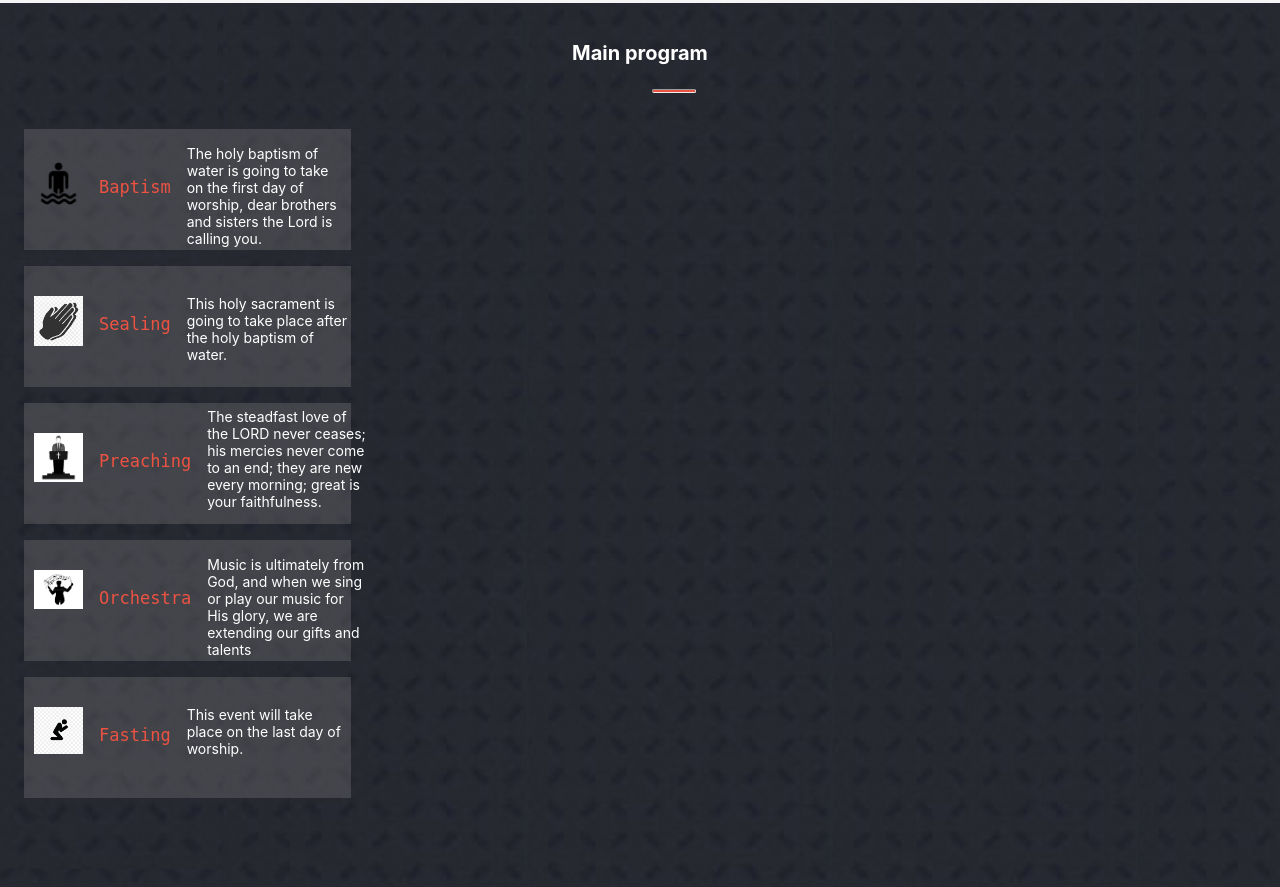
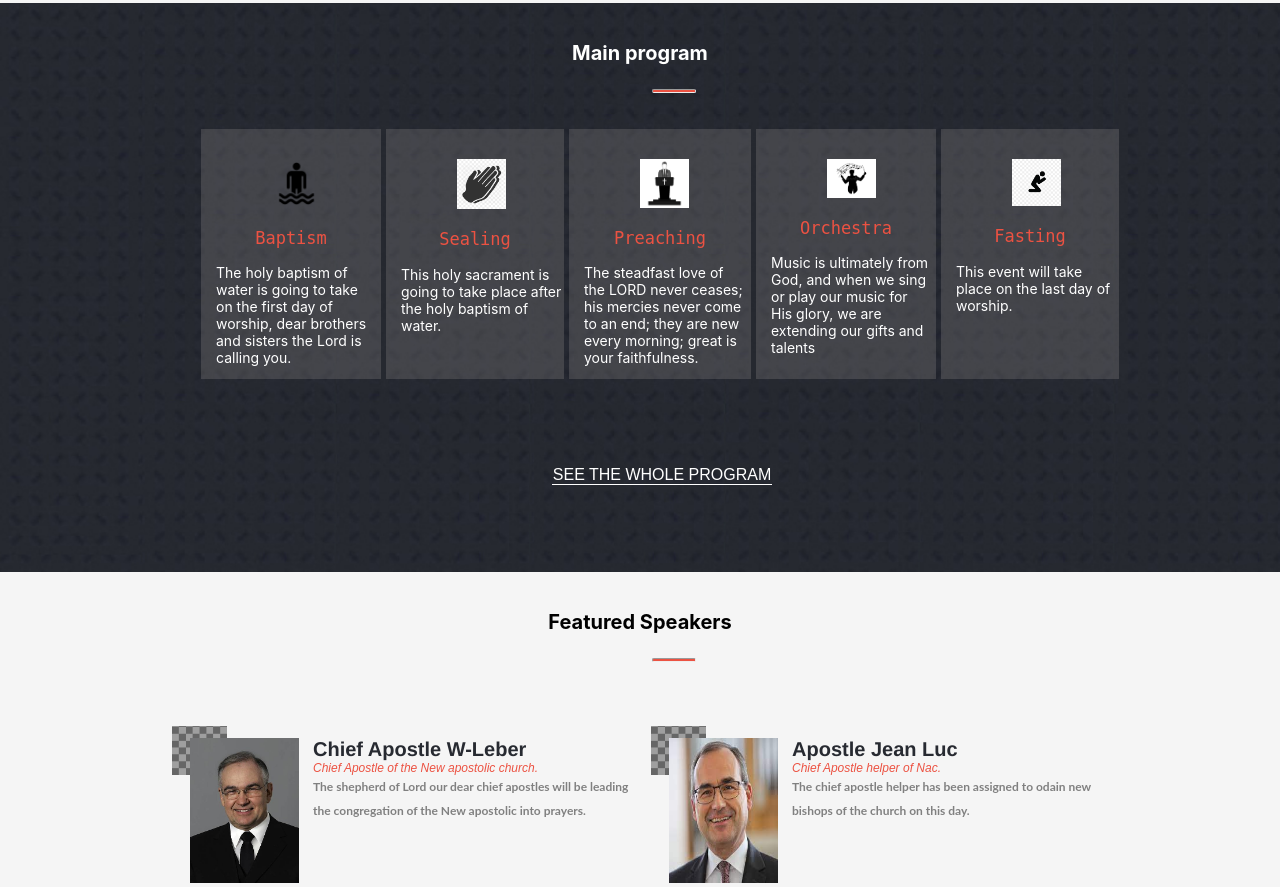
Before and after one commit to Kayonga99/NAC-Pentecost, a website: page index.html in a window 1280 px wide. Shown: the part 718-1605 px from the top of the page. Drawn offline with Linux system fonts and the light colour scheme.

Commit message:
Add transition, add hover effect, add margin-left and add backdrop-filter.

```diff
--- a/style.css
+++ b/style.css
@@ -411,12 +411,12 @@ gap: 1em;
 
 .whole-p {
   display: block;
-  border-bottom: 1px solid #fff;
+  border-bottom: 1px solid rgb(255, 255, 255);
   text-align: center;
-  font-family: 'poppins', sans-serif;
+  font-family: poppins, sans-serif;
   width: 220px;
   padding-top: 87px;
-  margin-left: 610px;
+  margin-left: 552px;
 }
 
 .j-us {
@@ -550,47 +550,75 @@ gap: 1em;
 
   .pro-cards {
     width: 100%;
+    height: 569px;
   }
 
-  /* program */
+  .pro-div {
+    display: flex;
+    flex-direction: column;
+  }
 
-  /*
-.lpd {
-  display: none;
-}
-
-.lpd-dsk {
-  display: flex;
-}
-
-.pro-div {
-  display: none;
-}
-.pro-dsk {
-  display: flex;
-  flex-direction: column;
-  gap: 7px;
-  height: 284px;
-  margin-left: 0;
-  margin-right: 0;
+.img-w {
+  width: 59px;
+  padding-top: 30px;
+  margin-left: 61px;
 }
 
 .lpd99 {
   display: flex;
-  gap: 2px;
+  background-color: rgba(136, 133, 133, 0.3);
+  width: 298px;
+  height: 250px;
+  margin-left: 3px;
+  transition: transform .2s;
 }
 
- ul.pro-cds li {
+.lpd99:hover {
+  -ms-transform: scale(1.04);
+  -webkit-transform: scale(1.5);
+  transform: scale( 1.5);
+  background-color: rgba(136, 133, 133, 0.3);
+  backdrop-filter: blur(5px);
+}
+
+.msgp {
+  font-family: 'Inter', sans-serif;
+  padding-top: 0px;
+  margin-right: 6px;
+  margin-left: 15px;
+}
+
+.msgp1 {
+  font-family: 'Inter', sans-serif;
+  padding-top: 0px;
+  width: 161px;
+  margin-right: 4px;
+  margin-left: 15px;
+}
+
+.msgp2 {
+  font-family: 'Inter', sans-serif;
+  padding-top: 1px;
+  margin-left: 15px;
+  width: 161px;
+  margin-right: 2px;
+}
+
+.lpd {
+  color: #ec5242;
+  font-size: 17px;
+  font-family: 'monospace', sans-serif;
+  text-align: center;
+  padding-top: 0rem;
+}
+
+.pro-cds {
   display: flex;
   flex-direction: row;
-  justify-content: space-between;
-  width: 327px;
-  background-color: red;
+  gap: 2px;
+  margin-left: 198px;
+  margin-right: 198px;
 }
-
-.bptsm {
-  display: flex;
-} */
 
   /* Featured speakers */
 
```
